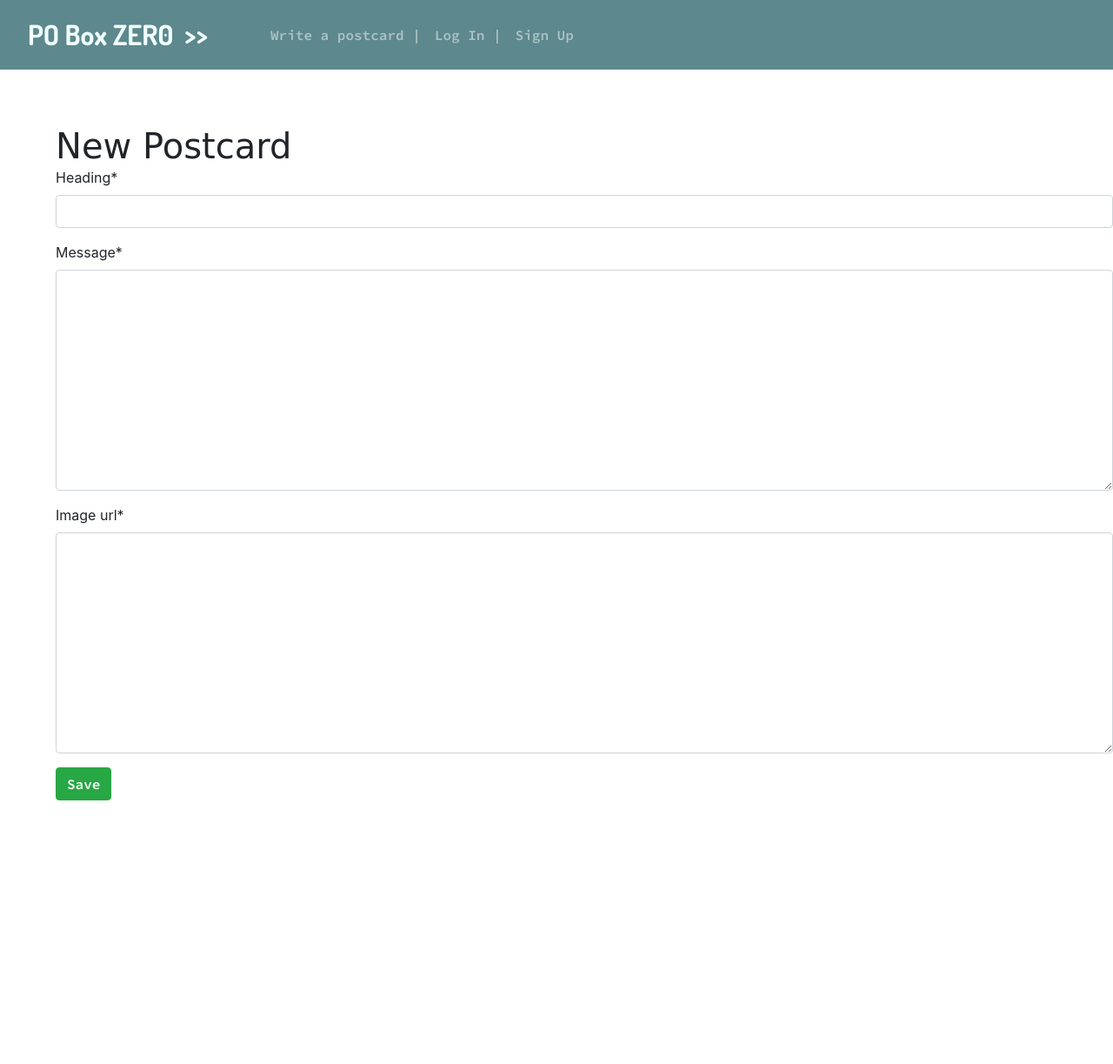
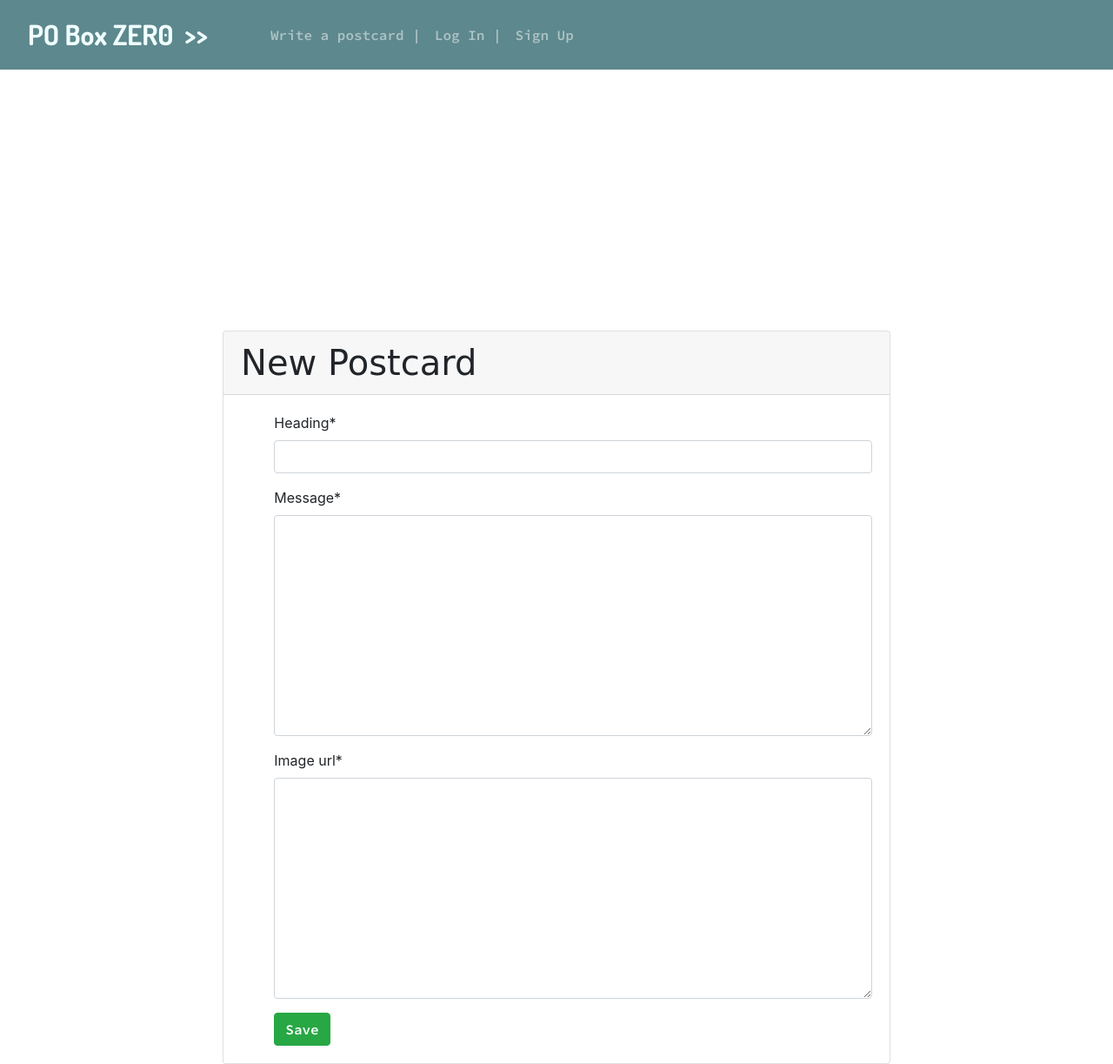
Before and after one commit to amarukot/postcards-from-strangers, a Django app: page /postcard/create in a window 1280 px wide. Shown: the whole page at 87% size. Before the commit the page ends 920 px from the top, so only its background shows below. Run offline with Django 3.2, Linux system fonts and the light colour scheme; some libraries are stand-ins or nearby versions; some web fonts are replaced.

Commit message:
resized new postcard form

```diff
--- a/pobox_zero/templates/pobox_zero/postcard_form.html
+++ b/pobox_zero/templates/pobox_zero/postcard_form.html
@@ -1,7 +1,8 @@
 {% extends 'pobox_zero/base.html' %} {% block content %}
-<h1 class="custom-h2" style="margin: 5% 0 0 5%;">New Postcard</h1>
+<div class="card mx-auto" style="width: 60%; margin-top: 300px;">
+  <h1 class="card-header custom-h2">New Postcard</h1>
   {% load crispy_forms_tags %}
-<form method="POST" class="" style="margin-left: 5%;">
+  <form method="POST" class="card-body" style="margin-left: 5%;">
     {% csrf_token %}
     <!-- {{ form|crispy }} -->
     {{ form.heading|as_crispy_field }} {{ form.message|as_crispy_field }}
@@ -11,4 +12,5 @@
 
     <button type="submit" class="btn btn-success">Save</button>
   </form>
+</div>
 {% endblock %}
```
Lines whose indentation alone changed are shown as unchanged.
